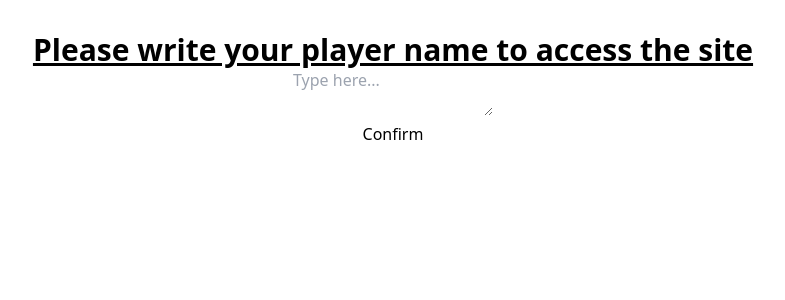
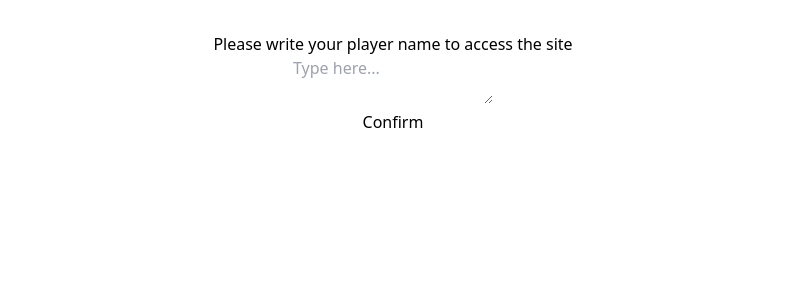
Before and after one commit to Claken/red-tetris, a React (Vite) app in the folder my-app/: page / in a window 1280 px wide. Shown: the top 300 px of the page, without its empty margins (247-1032 px from the left). Built offline with nearby package versions, Linux system fonts and the light colour scheme.

Commit message:
tailwind doesn't work

```diff
--- a/my-app/package.json
+++ b/my-app/package.json
@@ -19,10 +19,12 @@
     "@types/react": "^18.3.3",
     "@types/react-dom": "^18.3.0",
     "@vitejs/plugin-react-swc": "^3.5.0",
+    "autoprefixer": "^10.4.20",
     "eslint": "^9.9.0",
     "eslint-plugin-react-hooks": "^5.1.0-rc.0",
     "eslint-plugin-react-refresh": "^0.4.9",
     "globals": "^15.9.0",
+    "postcss": "^8.4.45",
     "tailwindcss": "^3.4.10",
     "typescript": "^5.5.3",
     "typescript-eslint": "^8.0.1",
--- a/my-app/src/components/HomePage.tsx
+++ b/my-app/src/components/HomePage.tsx
@@ -1,4 +1,5 @@
 import React, { useState } from 'react';
+import "../index.css"
 
 function HomePage() {
 
@@ -20,7 +21,7 @@ function HomePage() {
 
 	return (
 		<div>
-			<h1 className="text-3xl font-bold underline">Please write your player name to access the site</h1>
+			<h1 className="text-red-500">Please write your player name to access the site</h1>
 			<textarea
         		value={name}
         		onChange={handleChange}
--- a/my-app/tailwind.config.js
+++ b/my-app/tailwind.config.js
@@ -1,7 +1,8 @@
 /** @type {import('tailwindcss').Config} */
 export default {
   content: [
-    "./src/**/*.{js,jsx,ts,tsx}",
+    "./index.html",
+    "./src/*/.{js,ts,jsx,tsx}",
   ],
   theme: {
     extend: {},
```
Also changed, not shown: 1 other file (tests, documents, lock files or other folders).
